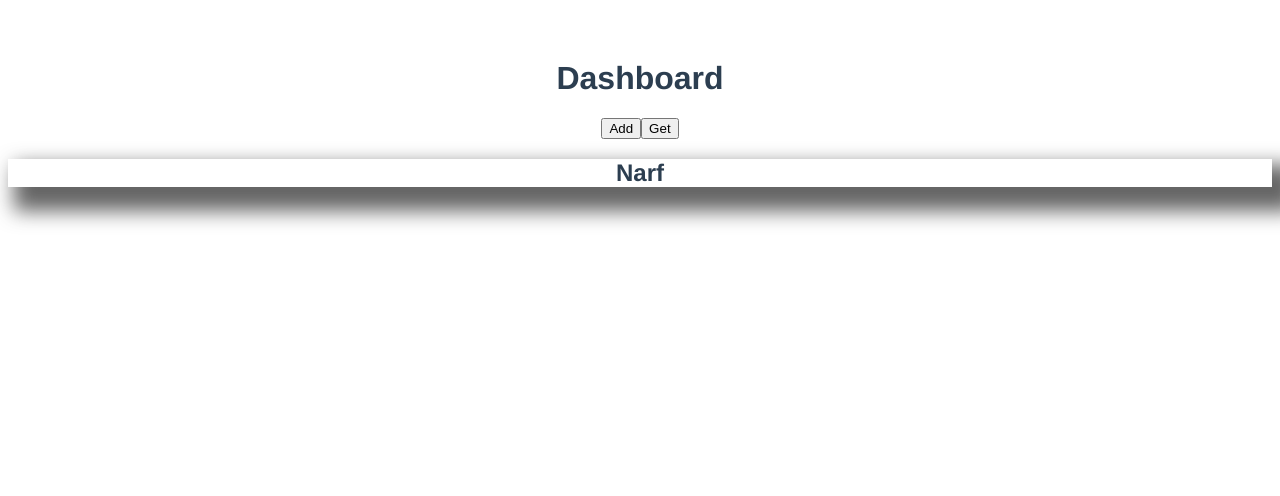
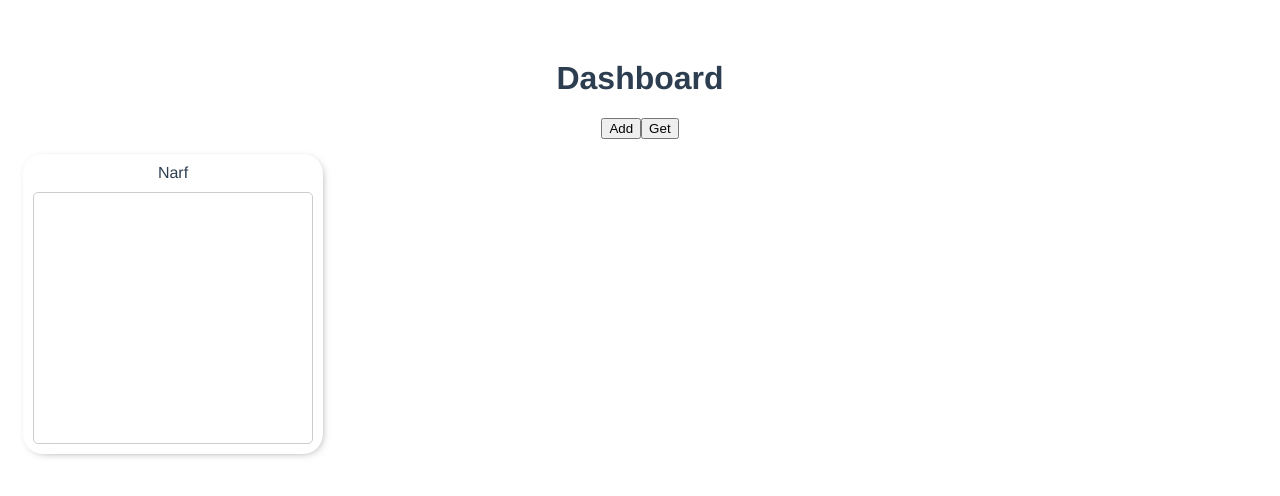
Before and after one commit to gap-the-mind/gap-the-mind-notes, a Vue app: page / in a window 1280 px wide. Both pictures are taken after a click on the button "Add". Shown: the top 496 px of the page. Built offline with nearby package versions, Linux system fonts and the light colour scheme.

Commit message:
Note layout

```diff
--- a/package.json
+++ b/package.json
@@ -2,7 +2,7 @@
   "name": "gap-the-mind-notes",
   "version": "0.0.0",
   "scripts": {
-    "dev": "vite",
+    "dev": "NODE_OPTIONS=\"--trace-warnings\" vite",
     "build": "vite build"
   },
   "dependencies": {
@@ -16,7 +16,6 @@
     "eslint-config-prettier": "^6.11.0",
     "eslint-plugin-prettier": "^3.1.4",
     "prettier": "^2.0.5",
-    "stylus": "^0.54.7",
     "typescript": "^3.9.3",
     "vite": "^1.0.0-beta.8"
   }
--- a/src/components/DashBoard.vue
+++ b/src/components/DashBoard.vue
@@ -4,7 +4,9 @@
   <button @click="addNewNote()">Add</button>
   <button @click="getNotes()">Get</button>
 
-  <Note v-bind:note="note" v-for="note in notes" :key="note" />
+  <div id="notes-zone">
+    <Note v-bind:note="note" v-for="note in notes" :key="note" />
+  </div>
 </template>
 
 <script lang="ts">
@@ -24,3 +26,11 @@ export default {
   },
 }
 </script>
+
+<style scoped>
+#notes-zone {
+  display: grid;
+  grid-template-columns: repeat(4, 1fr);
+  grid-auto-rows: 350px;
+}
+</style>
--- a/src/components/Note.vue
+++ b/src/components/Note.vue
@@ -1,7 +1,7 @@
 <template>
   <div id="outer">
-    <h2>{{ note.title }}</h2>
-    <div>{{ note.text }}</div>
+    <div id="title">{{ note.title }}</div>
+    <textarea id="text-zone">{{ note.text }}</textarea>
   </div>
 </template>
 
@@ -18,8 +18,31 @@ export default {
 }
 </script>
 
-<style lang="stylus" scoped>
+<style>
 #outer {
-  box-shadow: 15px 15px 20px 9px rgba(50, 50, 50, 0.75);
+  box-shadow: 2px 2px 10px -5px rgba(50, 50, 50, 0.75);
+  width: 300px;
+  height: 300px;
+  margin: 15px;
+  border-radius: 20px;
+  display: flex;
+  flex-flow: column;
+}
+
+#title {
+  margin: 10px;
+}
+
+#text-zone {
+  flex: auto;
+  margin: 10px;
+  margin-top: 0px;
+
+  padding: 10px;
+  line-height: 1.5;
+  border-radius: 5px;
+  border: 1px solid #ccc;
+
+  resize: none;
 }
 </style>
```
Also changed, not shown: 1 other file (tests, documents, lock files or other folders).
